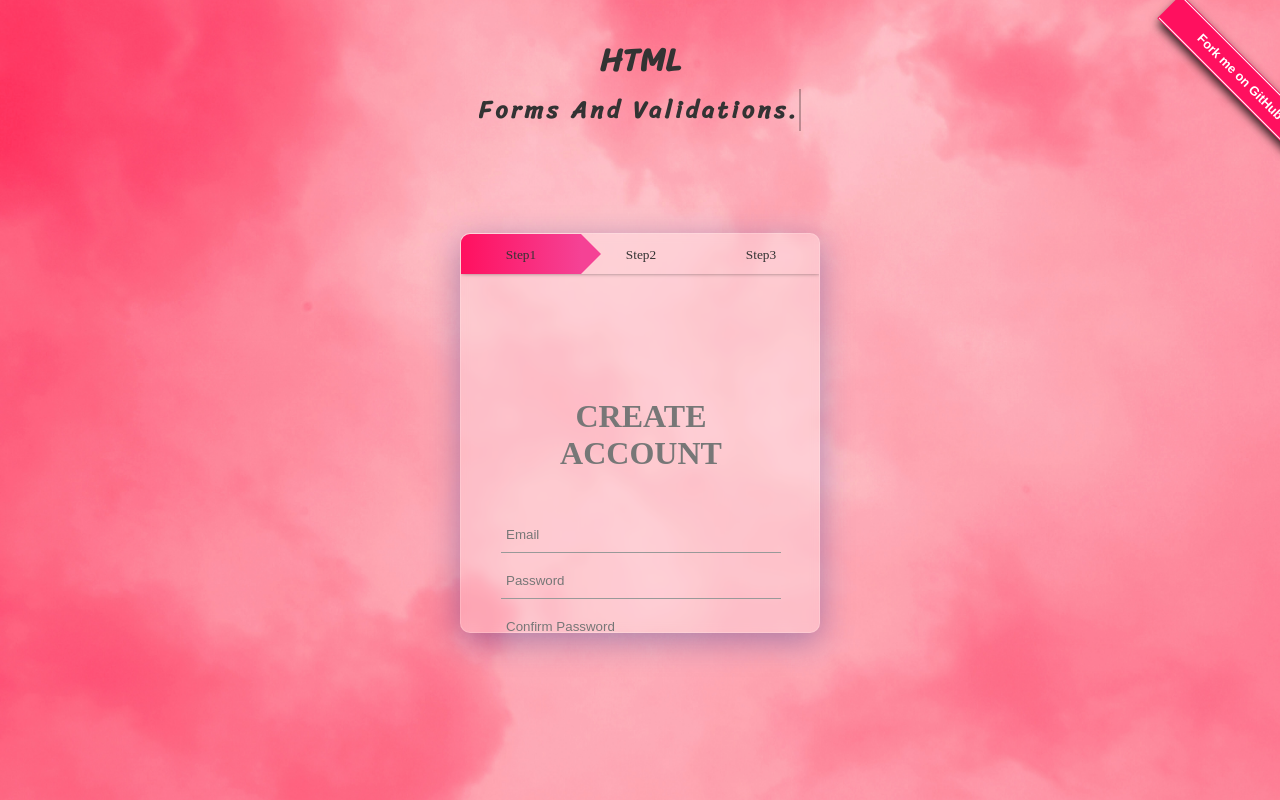
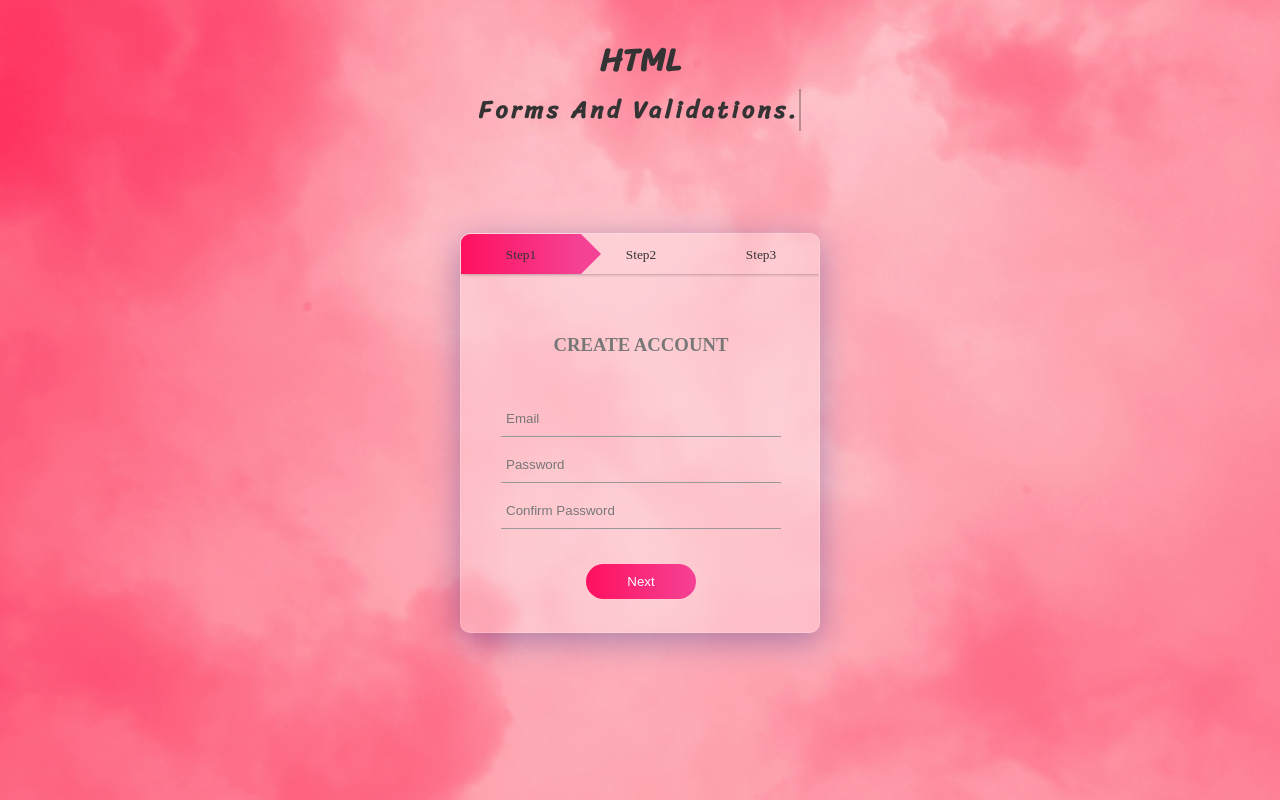
Before and after one commit to PRABHAKAR9107/Forms-and-Validations, a plain HTML site: page index.html in a window 1280 px wide. Drawn offline with Linux system fonts and the light colour scheme; a web font is replaced by a local one.

Commit message:
error fix in scss

```diff
--- a/index.html
+++ b/index.html
@@ -7,8 +7,6 @@
     <link rel="stylesheet" href="./sass/index.css">
 </head>
 <body>
-
-<span id="forkongithub"><a href="https://github.com/PRABHAKAR9107/Forms-and-Validations">Fork me on GitHub</a></span>
 
 
      <header>
@@ -26,7 +24,7 @@
 <div class="container">
   <form id="page1">
     <h3>CREATE ACCOUNT</h3>
-    <input type="email" name="" id="" placeholder="Email" required>
+    <input type="email" name="" id="" placeholder="Email" pattern=".+@[a-zA-Z].+[a-zA-Z]" required>
     <input type="password" name="" id="" placeholder="Password" required>
     <input type="password" name="" id="" placeholder="Confirm Password" required>
 
--- a/sass/index.scss
+++ b/sass/index.scss
@@ -17,13 +17,7 @@ html {
   background-size: cover;
   height: 100%;
   overflow: hidden;
-}
-#forkongithub a{background:#ff105f;color:#fff;text-decoration:none;font-family:arial,sans-serif;text-align:center;font-weight:bold;padding:5px 40px;font-size:0.8rem;line-height:1.5rem;position:relative;transition:0.5s;}#forkongithub a:hover{background:#c11;color:#fff;}#forkongithub a::before,#forkongithub a::after{content:"";width:100%;display:block;position:absolute;top:1px;left:1px;height:1px;background:#fff;}#forkongithub a::after{bottom:1px;top:auto;}@media screen and (min-width:800px){#forkongithub{position:fixed;display:block;top:0;right:0;width:200px;overflow:hidden;height:180px;z-index:9999;}#forkongithub a{width:200px;position:absolute;top:60px;right:-60px;transform:rotate(45deg);-webkit-transform:rotate(45deg);-ms-transform:rotate(45deg);-moz-transform:rotate(45deg);-o-transform:rotate(45deg);box-shadow:4px 4px 10px rgba(0,0,0,0.8);}}
-h3 {
-  margin-top: 2em;
-  text-align: center;
-  font-size: 2em;
-  text-transform: uppercase;
+
 }
 
 header{
@@ -156,9 +150,10 @@ form button{
   width: 120px;
   background: linear-gradient(to right,#ff105f,#f54295);
 }
+
 #progress::after{
-content: '';
-height: 0;
+   content: " ";
+     height: 0;
 width: 0;
 border-top: 20px solid transparent;
 border-bottom: 20px solid transparent;
```
Also changed, not shown: sass/index.css, 1 other file.
